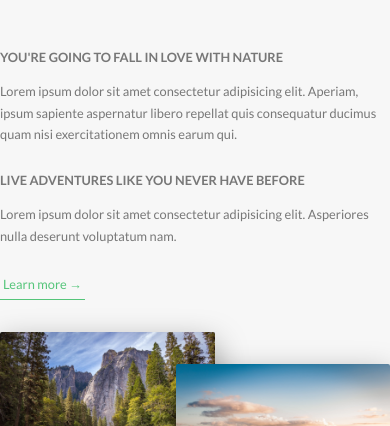
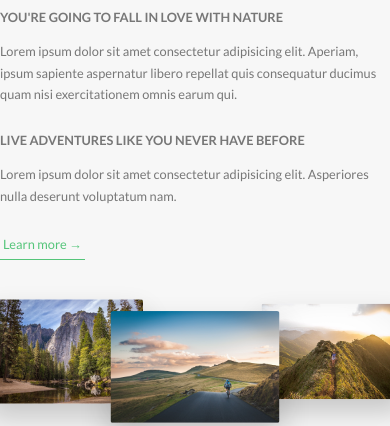
Before and after one commit to Qofy/KSTour, a website: page index.html in a window 390 px wide. Shown: the part 918-1344 px from the top of the page. Drawn offline with Linux system fonts and the light colour scheme.

Commit message:
media query for tab-port

```diff
--- a/sass/base/_utilities.scss
+++ b/sass/base/_utilities.scss
@@ -1,8 +1,25 @@
+@use '../abstracts/variables' as *;
+@use '../abstracts/mixins' as *;
+
+
 .u-center-text { text-align: center !important; }
 
 .u-margin-bottom-small { margin-bottom: 1.5rem !important; }
-.u-margin-bottom-medium { margin-bottom: 4rem !important; }
-.u-margin-bottom-big { margin-bottom: 8rem !important; }
+.u-margin-bottom-medium { margin-bottom: 4rem !important;
+  @include respond(tab-port){
+    margin-bottom: 3rem ;
+}
+}
+.u-margin-bottom-big { margin-bottom: 8rem !important;
 
-.u-margin-top-big { margin-top: 8rem !important; }
+  @include respond(tab-port){
+    margin-bottom: 5rem ;
+}
+}
+
+.u-margin-top-big { margin-top: 8rem !important;
+  @include respond(tab-port){
+    margin-top: 6rem ;
+}
+}
 .u-margin-top-huge { margin-top: 10rem !important; }
--- a/sass/components/_composition.scss
+++ b/sass/components/_composition.scss
@@ -1,4 +1,6 @@
 @use '../abstracts/variables' as *;
+@use '../abstracts/mixins' as *;
+
 
 .composition {
     position: relative;
@@ -12,19 +14,45 @@
         transition: all .2s;
         outline-offset: 2rem;
 
+        @include respond(tab-port){
+            float: left;
+            position: relative;
+            width: 33.333333%;
+            box-shadow: 0 1.5rem 3rem rgba($color-black, .2);
+        }
+
         &--p1 {
             left: 0;
             top: -2rem;
+
+            @include respond(tab-port){
+            top:0;
+            transform: scale(1.2);
+
+            }
         }
 
         &--p2 {
             right: 0;
             top: 2rem;
+
+            @include respond(tab-port){
+                top:-1;
+                transform: scale(1.3);
+                z-index: 100;
+                }
         }
 
         &--p3 {
             left: 20%;
             top: 10rem;
+
+            @include respond(tab-port){
+                left:1rem;
+                top: 0;
+            transform: scale(1.1);
+
+                }
         }
 
         &:hover {
--- a/sass/components/_feature-box.scss
+++ b/sass/components/_feature-box.scss
@@ -1,4 +1,6 @@
 @use '../abstracts/variables' as *;
+@use '../abstracts/mixins' as *;
+
 
 .feature-box {
     background-color: rgba($color-white, .8);
@@ -9,6 +11,11 @@
     box-shadow: 0 1.5rem 4rem rgba($color-black, .15);
     transition: transform .3s;
 
+    @include respond(tab-port){
+        padding: 2rem;
+    }
+
+
     &__icon {
         font-size: 6rem;
         margin-bottom: .5rem;
@@ -16,6 +23,10 @@
         background-image: linear-gradient(to right, $color-primary-light, $color-primary-dark);
         -webkit-background-clip: text;
         color: transparent;
+
+        @include respond(tab-port){
+            margin-bottom: 0;
+        }
     }
 
     &:hover {
--- a/sass/layout/_footer.scss
+++ b/sass/layout/_footer.scss
@@ -14,6 +14,10 @@
     &__logo-box {
         text-align: center;
         margin-bottom: 8rem;
+
+        @include respond(tab-port){
+            margin-bottom: 4rem;
+        }
     }
 
     &__logo {
--- a/sass/pages/_home.scss
+++ b/sass/pages/_home.scss
@@ -1,8 +1,13 @@
 @use '../abstracts/variables' as *;
+@use '../abstracts//mixins' as *;
 .section-about {
     background-color: $color-grey-light-1;
     padding: 25rem 0;
     margin-top: -20vh;
+
+    @include respond(tab-port){
+        padding: 20rem 0;
+    }
 }
 
 .section-features {
@@ -16,6 +21,10 @@
     transform: skewY(-7deg);
     margin-top: -10rem;
 
+    @include respond(tab-port){
+        padding: 10rem 0;
+    }
+
     & > * {
         transform: skewY(7deg);
     }
@@ -26,11 +35,19 @@
     background-color: $color-grey-light-1;
     padding: 25rem 0 15rem 0;
     margin-top: -10rem;
+
+    @include respond(tab-port){
+        padding: 20rem 0 10rem 0;
+    }
 }
 
 .section-stories {
     position: relative;
     padding: 15rem 0;
+
+    @include respond(tab-port){
+        padding: 10rem 0;
+    }
 }
 
 .section-book {
```
Also changed, not shown: css/style.css, 1 other file.
